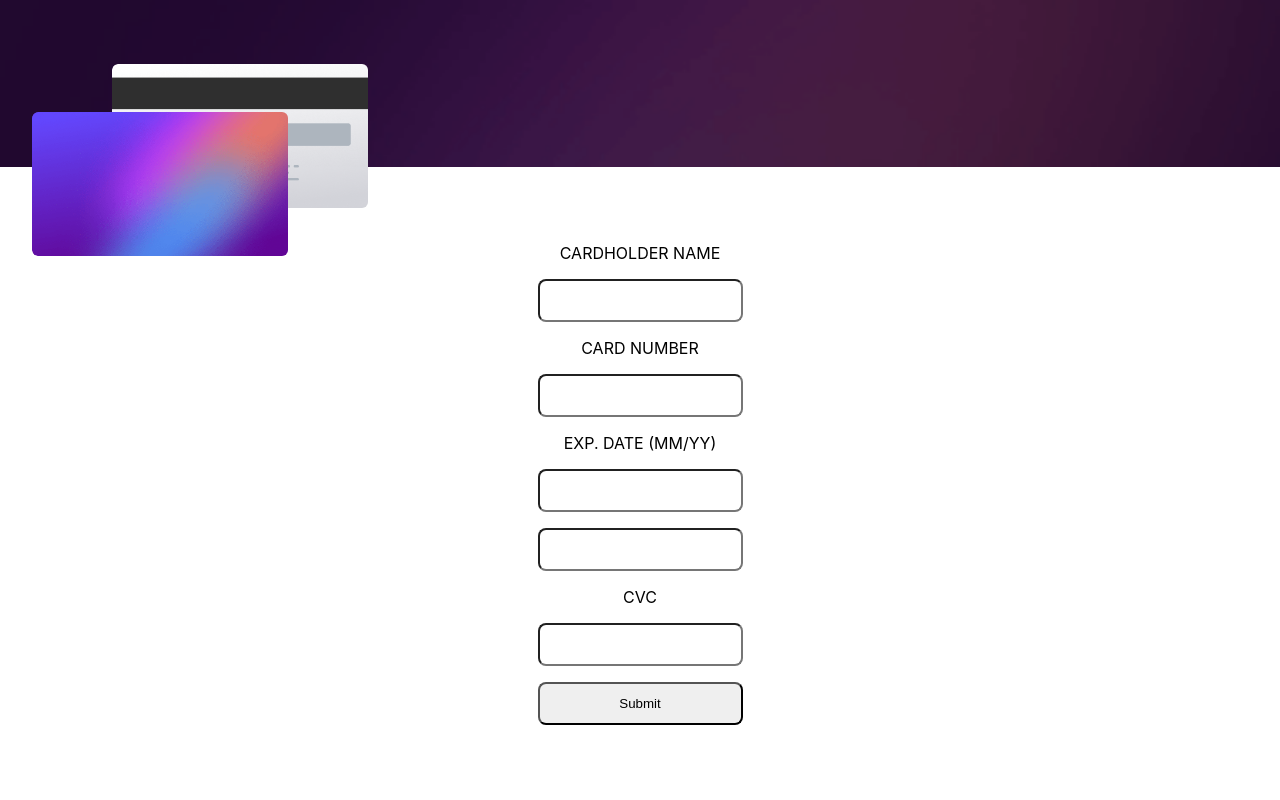
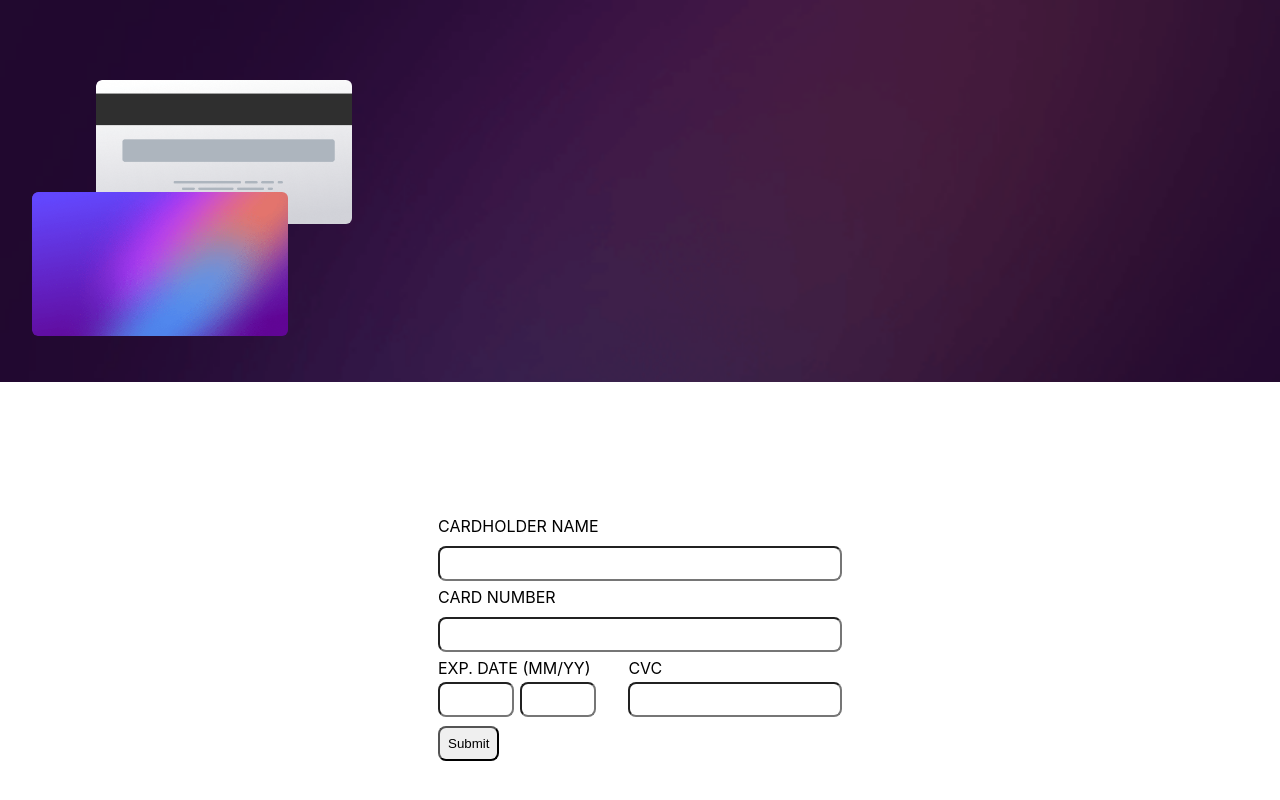
Before and after one commit to ro-nin/interactive-card-details, a React (Create React App) app: page / in a window 1280 px wide. Built offline with nearby package versions, Linux system fonts and the light colour scheme.

Commit message:
better cards layout, better form

```diff
--- a/src/App.css
+++ b/src/App.css
@@ -1,6 +1,18 @@
 :root {
   --gradientPrimary: linear-gradient(hsl(249, 99%, 64%), hsl(278, 94%, 30%));
   --smallScreenThreshold: 1300px;
+}
+
+/* Chrome, Safari, Edge, Opera */
+input::-webkit-outer-spin-button,
+input::-webkit-inner-spin-button {
+  -webkit-appearance: none;
+  margin: 0;
+}
+
+/* Firefox */
+input[type="number"] {
+  -moz-appearance: textfield;
 }
 
 .App {
@@ -17,35 +29,6 @@
 @media screen and (max-width: 1300px) {
   .cardPage {
     flex-direction: column;
-  }
-}
-
-.cardFrontShift {
-  top: 4em;
-  position: absolute;
-  left: 10em;
-  margin: 2rem 0;
-}
-
-@media (max-width: 1300px) {
-  .cardFrontShift {
-    left: 2em;
-    top: 5em;
-    z-index: 50;
-  }
-}
-
-.cardBackShift {
-  top: 20em;
-  margin: 2rem 0;
-  left: 15em;
-  position: absolute;
-}
-
-@media (max-width: 1300px) {
-  .cardBackShift {
-    left: 7em;
-    top: 2em;
   }
 }
 
@@ -68,6 +51,45 @@
   }
 }
 
+.cardsPreviewContainer {
+  display: flex;
+  height: 100%;
+  flex-direction: column;
+  justify-content: center;
+  align-items: center;
+  position: relative;
+}
+
+.cardFrontShift {
+  left: 9em;
+  bottom: 1rem;
+  position: relative;
+}
+
+@media (max-width: 1300px) {
+  .cardFrontShift {
+    z-index: 50;
+    left: 2rem;
+    bottom: 0;
+    top: 3rem;
+    order: 2;
+  }
+}
+
+.cardBackShift {
+  left: 18em;
+  top: 1rem;
+  position: relative;
+}
+
+@media (max-width: 1300px) {
+  .cardBackShift {
+    left: 6rem;
+    bottom: 0;
+    top: 5rem;
+  }
+}
+
 .formContainer {
   display: flex;
   flex-grow: 1;
@@ -76,19 +98,23 @@
   flex-direction: column;
   justify-content: center;
   width: 65vw;
-  height: 65%;
-
 }
 @media (max-width: 1300px) {
   .formContainer {
     width: 100vw;
+    padding-top: 6rem;
   }
 }
 
 .formContainer form {
-  gap: 1rem;
+  gap: 0.4rem;
   display: flex;
+  flex-grow: 1;
+  flex-shrink: 0;
+  align-items: center;
   flex-direction: column;
+  justify-content: center;
+  align-items: start;
 }
 
 .formContainer form span {
@@ -97,6 +123,13 @@
 }
 
 .formContainer form input {
-  padding: 0.75rem;
+  padding: 0.5rem;
+  margin-top: 0.2rem;
   border-radius: 8px;
 }
+.inputLarge {
+  min-width: 24rem;
+}
+.inputSmall {
+  max-width: 3.5rem;
+}
--- a/src/App.tsx
+++ b/src/App.tsx
@@ -21,30 +21,47 @@ function App() {
   return (
     <div className="App">
       <div className=' cardPage '>
+        <div className="gradientContainer" >
+          <div className="cardsPreviewContainer">
             <div className="cardFrontShift">
               <Card data={watchFormFields} front={true}></Card>
             </div>
             <div className="cardBackShift">
               <Card front={false}></Card>
             </div>
-
-        <div className="gradientContainer" />
+          </div>
+        </div>
         <div className="formContainer">
           <form onSubmit={handleSubmit(onSubmit)}>
             <label>CARDHOLDER NAME</label>
-            <input defaultValue="" {...register("cardHolderName", { required: true })} />
+            <input className='inputLarge' defaultValue="" {...register("cardHolderName", { required: true })} />
             {errors.cardHolderName && <span>Error: name</span>}
+
             <label>CARD NUMBER</label>
-            <input {...register("cardNumber", { required: true })} />
+            <input className='inputLarge' {...register("cardNumber", { required: true })} />
             {errors.cardNumber && <span>Error: cardNumber</span>}
+
+            <div className="" style={{ width: '100%', display: "flex", gap: "2rem", alignItems: "start" }}>
+              <div className="" style={{ alignItems: "start", textAlign: 'left' }}>
                 <label>EXP. DATE (MM/YY)</label>
-            <input {...register("expMM", { required: true, maxLength: 2, min: 1, max: 12 })} />
+                <div className="" style={{ display: "flex", gap: ".4rem", alignItems: "start" }}>
+                  <input className='inputSmall' {...register("expMM", { required: true, maxLength: 2, min: 1, max: 12 })} />
                   {errors.expMM && <span>exm month</span>}
-            <input {...register("expYY", { required: true, maxLength: 2, min: 1, max: 99 })} />
+                  <input className='inputSmall' {...register("expYY", { required: true, maxLength: 2, min: 1, max: 99 })} />
                   {errors.expYY && <span>exp year</span>}
+                </div>
+              </div>
+              <div className="" style={{ flexGrow: '1', flexShrink: '0', alignItems: "start", alignSelf: "end", textAlign: 'left' }}>
                 <label>CVC</label>
-            <input type={"number"} {...register("cvc", { required: true, maxLength: 3, min: 1, max: 999 })} />
+                <div className="" style={{ display: 'flex', }}>
+                  <input className='' style={{ flexGrow: '1', flexShrink: '0', }} type={"number"} {...register("cvc", { required: true, maxLength: 3, min: 1, max: 999 })} />
                   {errors.cvc && <span>CVC</span>}
+                </div>
+              </div>
+
+
+            </div>
+
 
             <input className='confirmButton' type="submit" />
           </form>
```
Lines whose indentation alone changed are shown as unchanged.
